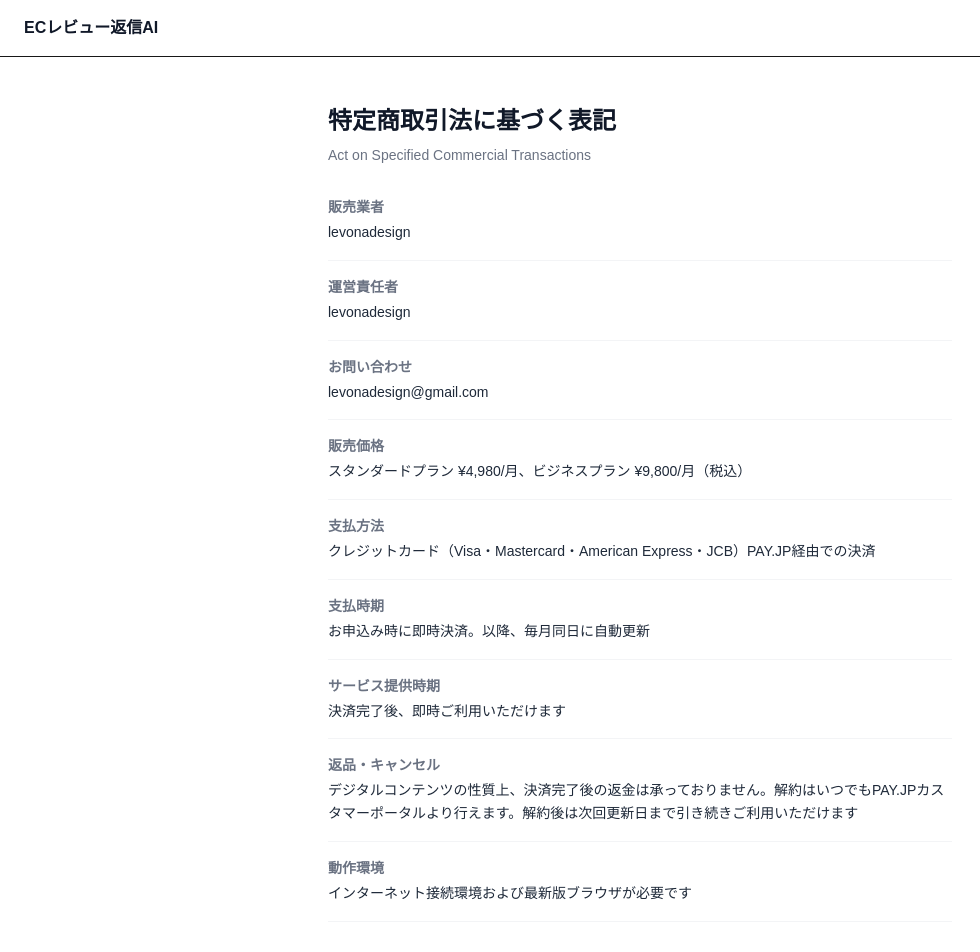
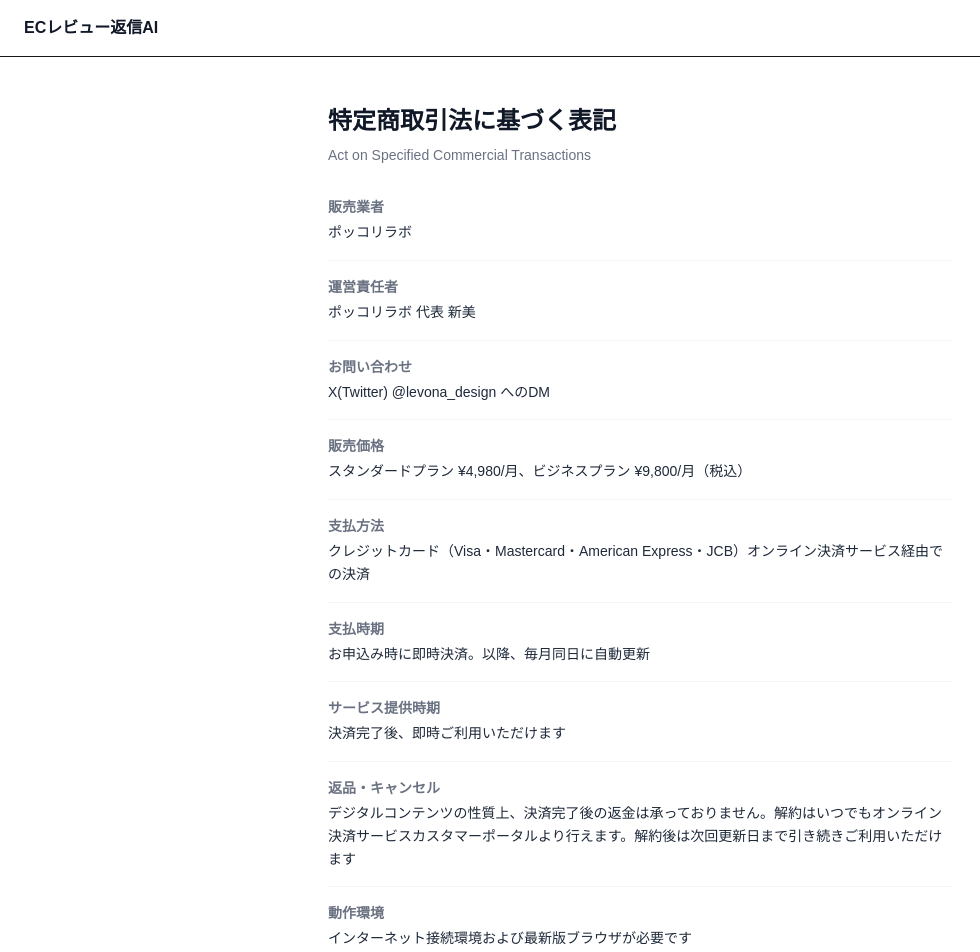
Before and after one commit to pokkori/ec-review-ai, a Next.js app: page /legal in a window 1280 px wide. Shown: the top 952 px of the page, without its empty margins (0-980 px from the left). Built offline with nearby package versions, Linux system fonts and the light colour scheme.

Commit message:
fix: 特商法 PAY.JP表記を汎用表現に更新

```diff
--- a/app/legal/page.tsx
+++ b/app/legal/page.tsx
@@ -1,14 +1,14 @@
 import Link from "next/link";
 
 const ITEMS = [
-  { label: "販売業者", value: "levonadesign" },
-  { label: "運営責任者", value: "levonadesign" },
-  { label: "お問い合わせ", value: "levonadesign@gmail.com" },
+  { label: "販売業者", value: "ポッコリラボ" },
+  { label: "運営責任者", value: "ポッコリラボ 代表 新美" },
+  { label: "お問い合わせ", value: "X(Twitter) @levona_design へのDM" },
   { label: "販売価格", value: "スタンダードプラン ¥4,980/月、ビジネスプラン ¥9,800/月（税込）" },
-  { label: "支払方法", value: "クレジットカード（Visa・Mastercard・American Express・JCB）PAY.JP経由での決済" },
+  { label: "支払方法", value: "クレジットカード（Visa・Mastercard・American Express・JCB）オンライン決済サービス経由での決済" },
   { label: "支払時期", value: "お申込み時に即時決済。以降、毎月同日に自動更新" },
   { label: "サービス提供時期", value: "決済完了後、即時ご利用いただけます" },
-  { label: "返品・キャンセル", value: "デジタルコンテンツの性質上、決済完了後の返金は承っておりません。解約はいつでもPAY.JPカスタマーポータルより行えます。解約後は次回更新日まで引き続きご利用いただけます" },
+  { label: "返品・キャンセル", value: "デジタルコンテンツの性質上、決済完了後の返金は承っておりません。解約はいつでもオンライン決済サービスカスタマーポータルより行えます。解約後は次回更新日まで引き続きご利用いただけます" },
   { label: "動作環境", value: "インターネット接続環境および最新版ブラウザが必要です" },
 ];
 
```
